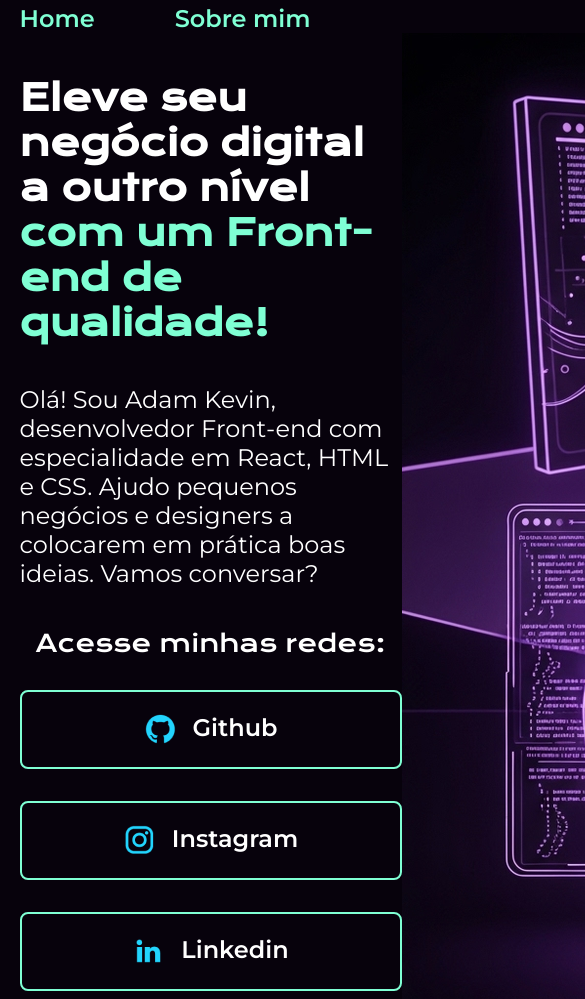
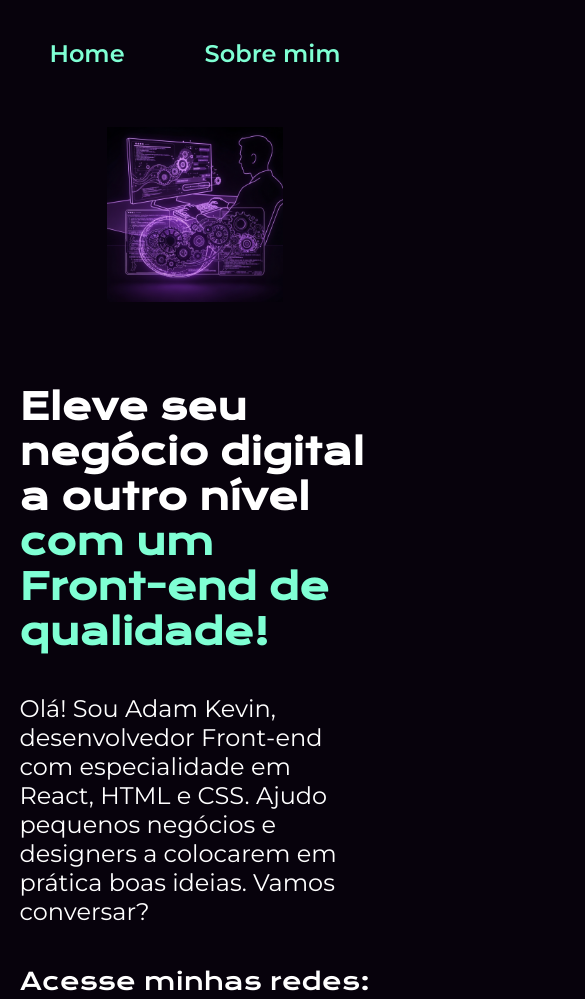
Before and after one commit to Adam-Kevin/site-portfolio, a plain HTML site: page index.html in a window 390 px wide. Shown: the top 999 px of the page, 585 px wide, since content can reach past the window. Drawn offline with nearby package versions, Linux system fonts and the light colour scheme.

Commit message:
deixando mais responsivo para o mobile

```diff
--- a/index.html
+++ b/index.html
@@ -30,21 +30,21 @@
             <div class="apresentacao__links">
                 <h2 class="apresentacao__links__subtitulo">Acesse minhas redes:</h2>
 
-                <a class="apresentacao__links__link" href="https://github.com/Adam-Kevin">
+                <a class="apresentacao__links__navegacao" href="https://github.com/Adam-Kevin">
                     <img src="./assets/github.png" alt="Ícone do Github"> Github
                 </a>
 
-                <a class="apresentacao__links__link" href="https://instagram.com/Adam_Kevin_Felix">
+                <a class="apresentacao__links__navegacao" href="https://instagram.com/Adam_Kevin_Felix">
                     <img src="./assets/instagram.png" alt="Ícone do Instagram"> Instagram
                 </a>
 
-                <a class="apresentacao__links__link" href="https://linkedin.com/in/adam-kevin-felix-34562a352">
+                <a class="apresentacao__links__navegacao" href="https://linkedin.com/in/adam-kevin-felix-34562a352">
                     <img src="./assets/linkedin.png" alt="Ícone do Linkedin"> Linkedin
                 </a>
             </div>
         </section>
 
-        <img src="./assets/imagemcodando.png" alt="Desenho de uma pessoa codando">
+        <img class="apresentacao__imagem" src="./assets/imagemcodando.png" alt="Desenho de uma pessoa codando">
     </main>
 
     <footer class="rodape">
--- a/styles/style.css
+++ b/styles/style.css
@@ -10,7 +10,7 @@
     --fonte-secundaria: 'Montserrat', sans-serif;
 }
 
-*{
+* {
     margin: 0;
     padding: 0;
 }
@@ -32,7 +32,7 @@ body {
 
 .cabecalho__menu__link {
     font-family: var(--fonte-secundaria);
-    font-size: 24px;
+    font-size: 1.5rem;
     font-weight: 600;
     color: var(--cor-terciaria);
     text-decoration: none;
@@ -43,26 +43,27 @@ body {
     display: flex;
     align-items: center;
     justify-content: space-between;
+    gap: 82px;
 }
 
 .apresentacao__conteudo {
-    width: 615px;
+    width: 50%;
     display: flex;
     flex-direction: column;
     gap: 40px;
 }
 
 .apresentacao__conteudo__titulo {
-    font-size: 36px;
+    font-size: 2.25rem;
     font-family: var(--fonte-primaria);
 }
 
-.titulo-destaque{
+.titulo-destaque {
     color: var(--cor-terciaria);
 }
 
 .apresentacao__conteudo__texto {
-    font-size: 24px;
+    font-size: 1.5rem;
     font-family: var(--fonte-secundaria);
 }
 
@@ -77,27 +78,32 @@ body {
 .apresentacao__links__subtitulo {
     font-family: var(--fonte-primaria);
     font-weight: 400;
-    font-size: 24px;
+    font-size: 1.5rem;
 }
 
-.apresentacao__links__link {
+.apresentacao__links__navegacao {
     display: flex;
     justify-content: center;
     gap: 16px;
     border: 2px solid var(--cor-terciaria);
-    width: 378px;
+    width: 50%;
     text-align: center;
     border-radius: 8px;
-    font-size: 24px;
+    font-size: 1.5rem;
     font-weight: 600;
     padding: 21.5px 0;
     text-decoration: none;
     color: var(--cor-secundaria);
     font-family: var(--fonte-secundaria);
+    transition: background-color 0.3s ease-in-out;
 }
 
-.apresentacao__links__link:hover {
+.apresentacao__links__navegacao:hover {
     background-color: var(--cor-hover);
+}
+
+.apresentacao__imagem {
+    width: 50%;
 }
 
 .rodape {
@@ -106,6 +112,25 @@ body {
     background-color: var(--cor-terciaria);
     text-align: center;
     font-family: var(--fonte-secundaria);
-    font-size: 24px;
+    font-size: 1.5rem;
     font-weight: 400;
 }
+
+@media (max-width: 1200px) {
+    .cabecalho {
+        padding: 10%;
+    }
+
+    .cabecalho__menu {
+        justify-content: center;
+    }
+
+    .apresentacao {
+        flex-direction: column-reverse;
+        padding: 5%;
+    }
+
+    .apresentacao__conteudo {
+        width: auto;
+    }
+}
```
Also changed, not shown: about.html (+1 -1 lines), 1 other file.
